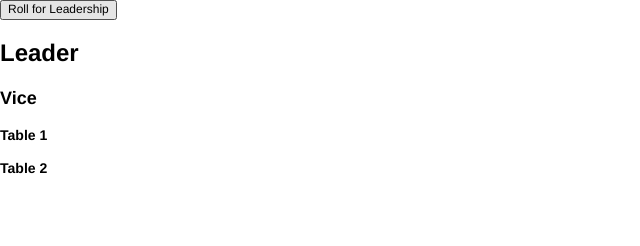
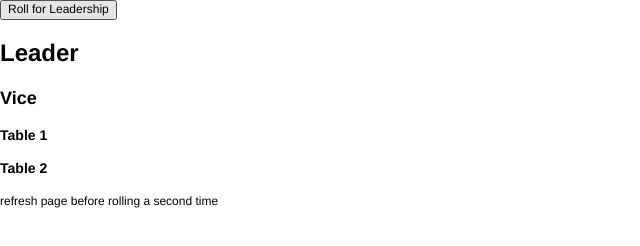
Before and after one commit to MagicMarcos/tableSelector, a plain HTML site: page index.html in a window 1280 px wide. Shown: the whole page, without its empty margins (0-640 px from the left). Drawn offline with Linux system fonts and the light colour scheme.

Commit message:
specified bug

```diff
--- a/index.html
+++ b/index.html
@@ -19,6 +19,7 @@
 		<ul id="tableOne"></ul>
 		<h3>Table 2</h3>
 		<ul id="tableTwo"></ul>
+		<p>refresh page before rolling a second time</p>
 		<script type="text/javascript" src="js/main.js"></script>
 	</body>
 </html>
```
